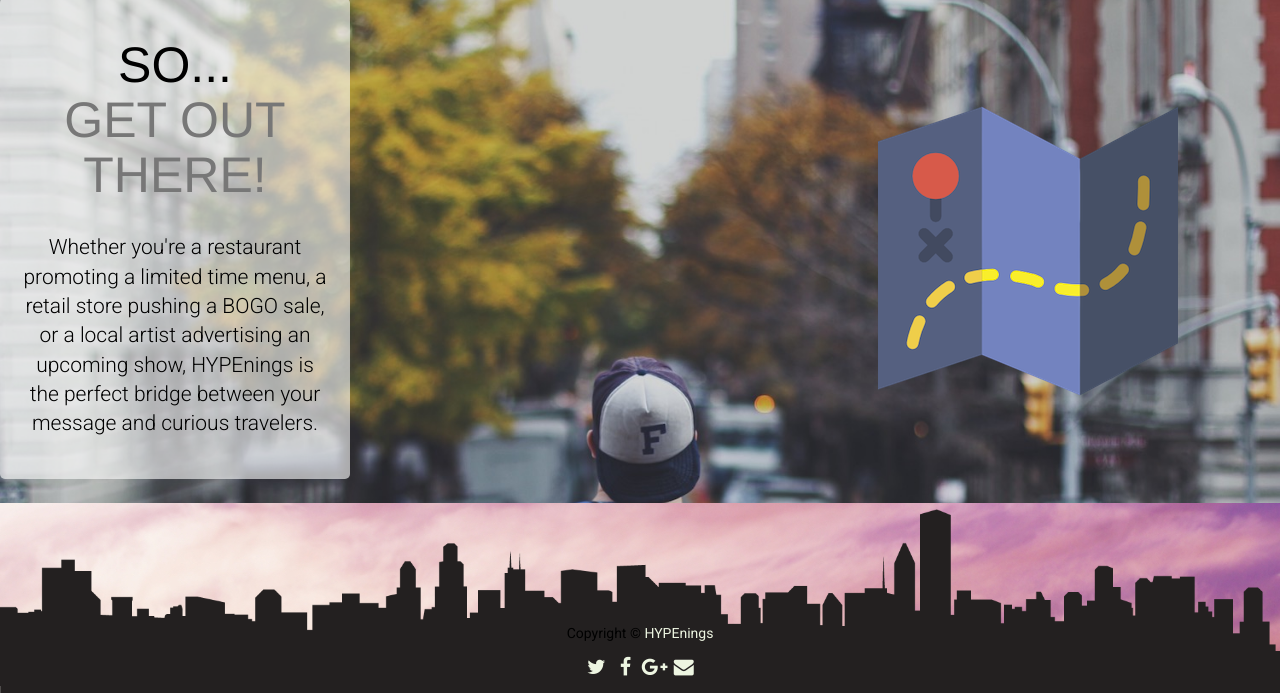
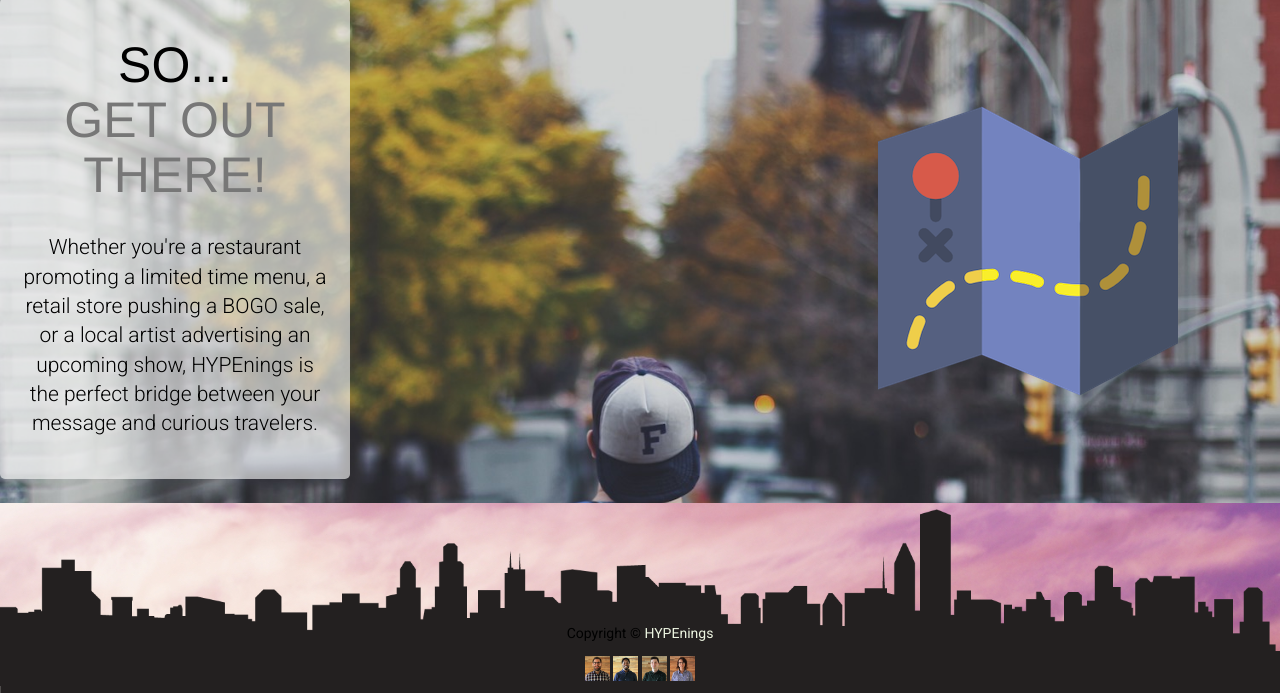
Before and after one commit to briolate/hypenings, a website: page public/index.html in a window 1280 px wide. Shown: the part 1851-2544 px from the top of the page. Drawn offline with Linux system fonts and the light colour scheme; some packages are replaced by stand-ins of ours; no server answers.

Commit message:
Added photos w/ links to linkedin pages

```diff
--- a/public/index.html
+++ b/public/index.html
@@ -65,10 +65,10 @@
         <footer class="footer">
             <p class="copyright">Copyright &copy; <a href="#">HYPEnings</a></p>
             <p class="social">
-                <a href="#"><i class="fa fa-twitter fa-fw"></i></a>
-                <a href="#"><i class="fa fa-facebook fa-fw"></i></a>
-                <a href="#"><i class="fa fa-google-plus fa-fw"></i></a>
-                <a href="#"><i class="fa fa-envelope fa-fw"></i></a>
+                <a href="https://www.linkedin.com/in/evanbriolat/" target="_blank"><img src="img/Evan.jpeg" width="25px" height="25px"></i></a>
+                <a href="https://www.linkedin.com/in/quentinjoseph/" target="_blank"><img src="img/Quentin.jpeg" width="25px" height="25px"></i></a>
+                <a href="https://www.linkedin.com/in/hunterskempton/" target="_blank"><img src="img/Hunter.jpeg" width="25px" height="25px"></i></a>
+                <a href="https://www.linkedin.com/in/lauren-leohner-47834712a/" target="_blank"><img src="img/Lauren.jpeg" width="25px" height="25px"></i></a>
             </p>
         </footer>
 
```
Also changed, not shown: public/img/Evan.jpeg (added), public/img/Hunter.jpeg (added), public/img/Lauren.jpeg (added), public/img/Quentin.jpeg (added), 1 other file.
